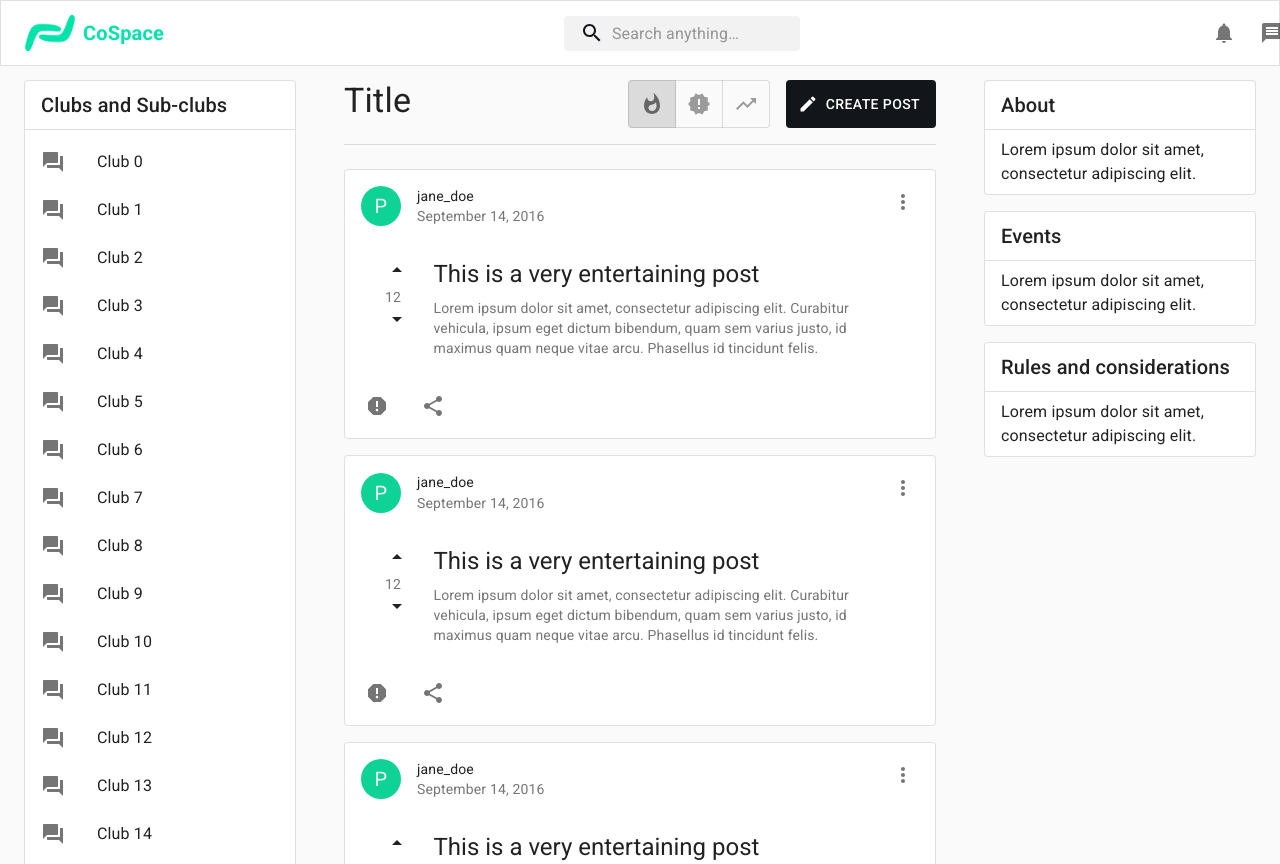
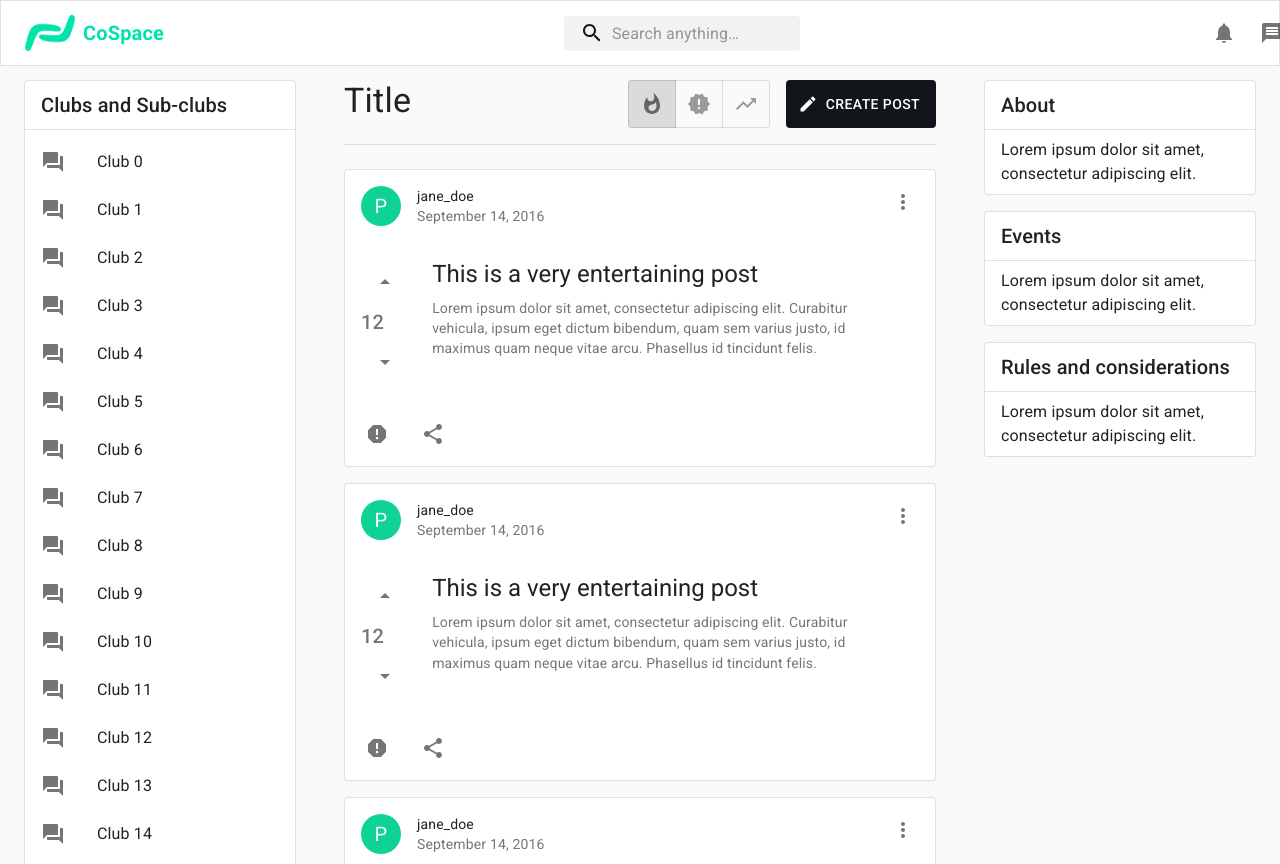
Before and after one commit to hu-overengineers/CoSpace-frontend, a React (Create React App) app: page / in a window 1280 px wide. Built offline with nearby package versions, Linux system fonts and the light colour scheme.

Commit message:
Update post item

```diff
--- a/src/component/Post.js
+++ b/src/component/Post.js
@@ -15,6 +15,7 @@ import ArrowDropDownOutlinedIcon from '@material-ui/icons/ArrowDropDownOutlined'
 import { Container } from '@material-ui/core';
 import Grid from '@material-ui/core/Grid';
 import ReportIcon from '@material-ui/icons/Report';
+import {useState} from "react";
 
 const useStyles = makeStyles((theme) => ({
     root: {},
@@ -35,11 +36,23 @@ const useStyles = makeStyles((theme) => ({
     avatar: {
         backgroundColor: theme.palette.secondary.main,
     },
+    vote: {
+        //paddingTop: '50.25%',
+    }
 }));
 
 export function PostFeedItem({props}) {
     const classes = useStyles();
 
+    const [vote, setVote] = useState(12);
+
+    const handleUpVote = () => {
+        setVote(vote + 1);
+    }
+
+    const handleDownVote = () => {
+        setVote(vote - 1);
+    }
     return (
         <Card variant="outlined" className={classes.root}>
             <CardHeader
@@ -57,14 +70,18 @@ export function PostFeedItem({props}) {
                 subheader={props.time}
             />
             <CardContent>
-                <Grid container spacing={3}>
 
+                <Grid container spacing={1}>
                     <Grid item xs={1}>
-                        <Container>
-                            <ArrowDropUpOutlinedIcon/>
-                            <Typography variant="body2" color="textSecondary" >12</Typography>
-                            <ArrowDropDownOutlinedIcon/>
-                        </Container>
+                            <IconButton aria-label="up-vote" onClick={handleUpVote}>
+                                <ArrowDropUpOutlinedIcon/>
+                            </IconButton>
+
+                            <Typography variant="h6" color="textSecondary" align="left">{vote}</Typography>
+
+                            <IconButton aria-label="down-vote" onClick={handleDownVote}>
+                                <ArrowDropDownOutlinedIcon/>
+                            </IconButton>
                     </Grid>
 
                     <Grid item xs={11}>
@@ -77,8 +94,8 @@ export function PostFeedItem({props}) {
                             </Typography>
                         </Container>
                     </Grid>
+                </Grid>
 
-                </Grid>
             </CardContent>
 
             <CardActions>
```
